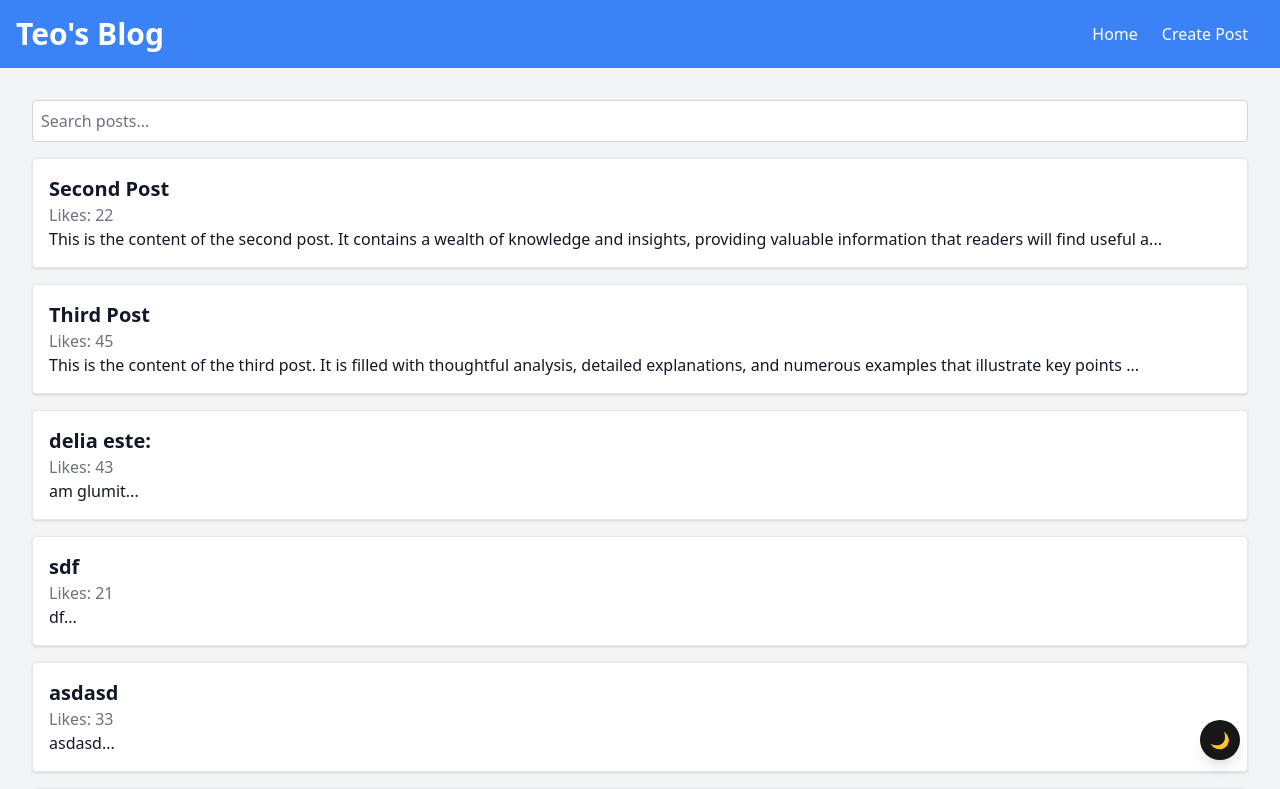
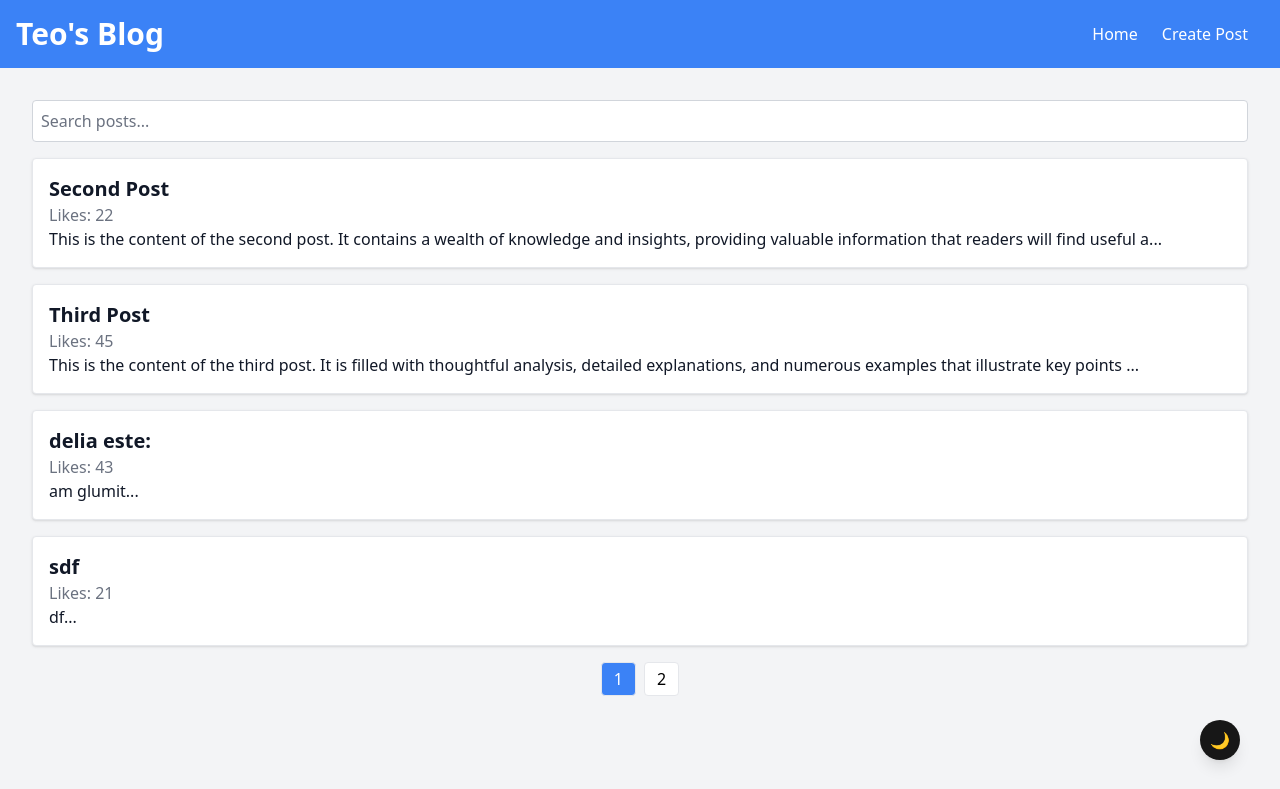
Before and after one commit to bostiog1/Teo-s-Blog, a React (Vite) app: page / in a window 1280 px wide. Shown: the top 789 px of the page. Built offline with nearby package versions, Linux system fonts and the light colour scheme; data requests are answered from the project's data file.

Commit message:
feat: Added pagination for the posts

```diff
--- a/src/components/PostList.jsx
+++ b/src/components/PostList.jsx
@@ -1,9 +1,55 @@
-import React from "react";
-import { useSelector, useDispatch } from "react-redux";
-import { DragDropContext, Droppable, Draggable } from "react-beautiful-dnd";
+import React, { useState } from "react";
+import { useSelector } from "react-redux";
 import Post from "./Post";
-import { reorderPosts } from "../redux/postSlice"; // Import the action to reorder posts
 
+const POSTS_PER_PAGE = 4; // Number of posts per page
+
+const PostList = () => {
+  const posts = useSelector((state) => state.posts.filteredPosts); // Use filteredPosts
+  const [currentPage, setCurrentPage] = useState(1); // Track the current page
+
+  // Calculate the range of posts to display based on the current page
+  const startIndex = (currentPage - 1) * POSTS_PER_PAGE;
+  const currentPosts = posts.slice(startIndex, startIndex + POSTS_PER_PAGE); // Get posts for the current page
+
+  // Calculate the total number of pages
+  const totalPages = Math.ceil(posts.length / POSTS_PER_PAGE);
+
+  // Handle page change
+  const goToPage = (page) => {
+    setCurrentPage(page);
+  };
+
+  return (
+    <div>
+      {/* Display current posts */}
+      {currentPosts.map((post) => (
+        <Post key={post.id} post={post} />
+      ))}
+
+      {/* Pagination Controls */}
+      <div className="mt-4 flex justify-center">
+        {Array.from({ length: totalPages }, (_, i) => i + 1).map((page) => (
+          <button
+            key={page}
+            onClick={() => goToPage(page)}
+            className={`mx-1 px-3 py-1 border rounded ${
+              page === currentPage
+                ? "bg-blue-500 text-white dark:bg-blue-700 dark:text-white"
+                : "bg-white text-black dark:bg-gray-800 dark:text-gray-300"
+            } hover:bg-gray-200 dark:hover:bg-gray-700 transition`}
+          >
+            {page}
+          </button>
+        ))}
+      </div>
+    </div>
+  );
+};
+
+export default PostList;
+
+/*
 const PostList = () => {
   const posts = useSelector((state) => state.posts.filteredPosts); // Use filteredPosts
   const dispatch = useDispatch();
@@ -49,3 +95,5 @@ const PostList = () => {
 };
 
 export default PostList;
+
+*/
```
